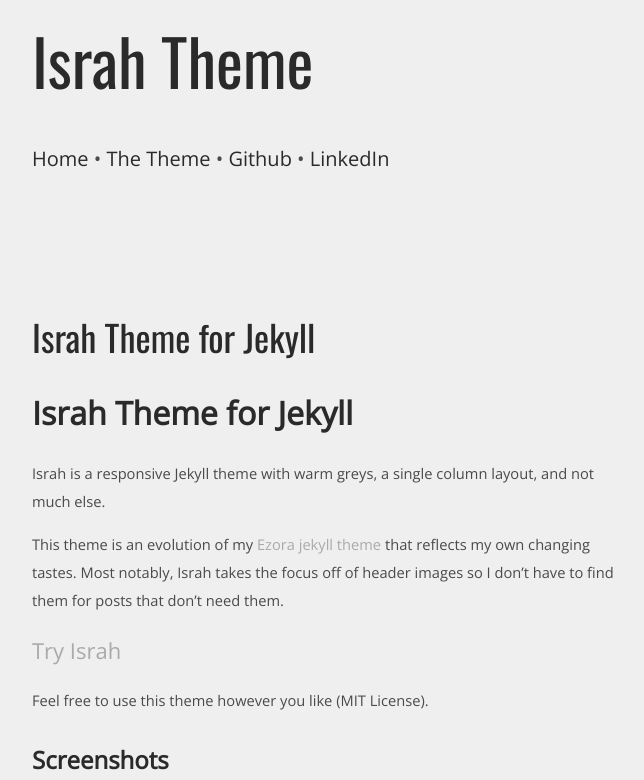
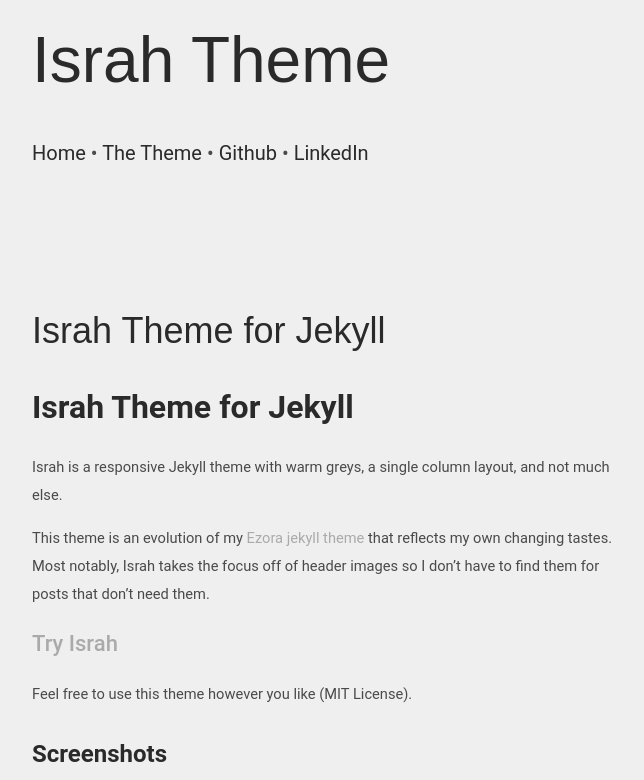
Before and after one commit to yukiko0113/OpposumStach, a Jekyll site: the page built from README.md, in a window 1280 px wide. Shown: the top 780 px of the page, without its empty margins (308-952 px from the left). Built offline with Jekyll 4.4.1, drawn with Linux system fonts in a browser that asks for light colours; nearby versions of some CDN libraries; our own code applies the rules of GitHub Pages for plain Markdown files; grey boxes are pictures that could not be loaded.

Commit message:
changement de typographie

```diff
--- a/CSS/main.scss
+++ b/CSS/main.scss
@@ -17,11 +17,11 @@ $column-padding: 30px;
 $column-width-trigger: $column-width + 2*$column-padding;
 
 /* Fonts */
-$title-font: 'Oswald', sans-serif;
-$subtitle-font: 'Open Sans', sans-serif;
+$title-font: 'Koulen', sans-serif;
+$subtitle-font: 'Roboto', sans-serif;
 $page-title-font: $title-font;
 $page-subtitle-font: $subtitle-font;
-$body-font: 'Open Sans', sans-serif;
+$body-font: 'Roboto', sans-serif;
 
 @import "topbar";
 @import "snippets";
```
